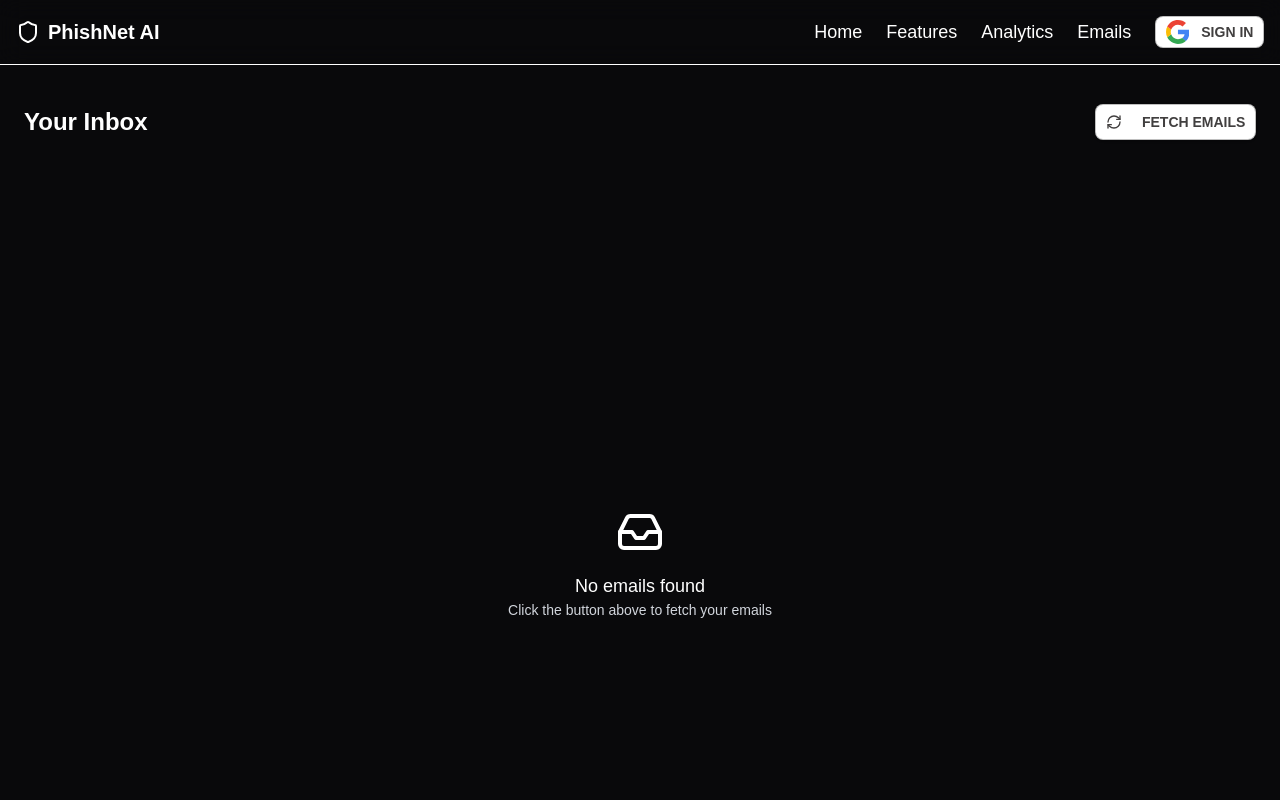
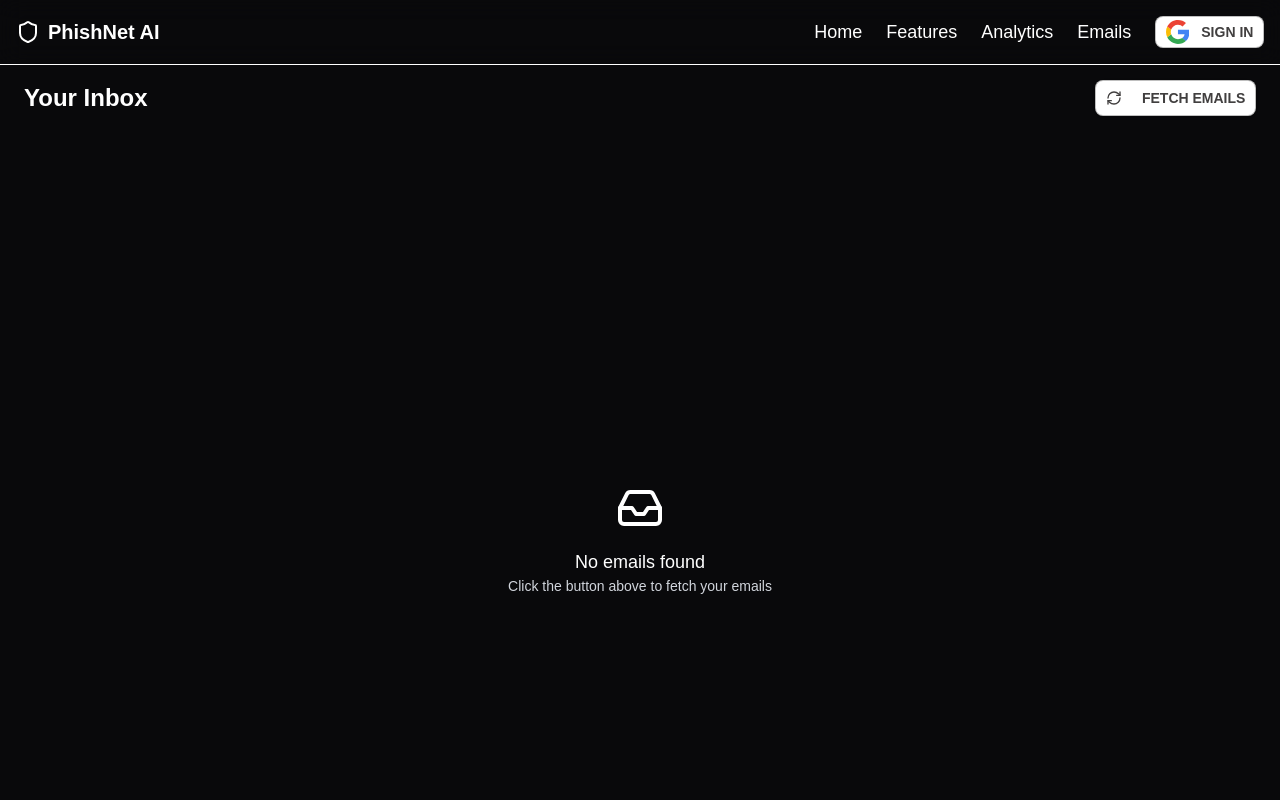
Before and after one commit to anshshah23/LockNCode_Abhishek, a Next.js app in the folder lockncode_abhishek/: page /emailList in a window 1280 px wide. Shown: the top 800 px of the page. Built offline with nearby package versions, Linux system fonts and the light colour scheme.

Commit message:
padding change

```diff
--- a/lockncode_abhishek/src/app/emailList/page.jsx
+++ b/lockncode_abhishek/src/app/emailList/page.jsx
@@ -78,7 +78,7 @@
     return (
         <div className="w-full min-h-screen p-4 md:p-6 bg-zinc-950 text-white">
             {/* Inbox Header */}
-            <div className="flex flex-wrap items-center justify-between gap-4 mb-6 pt-20">
+            <div className="flex flex-wrap items-center justify-between gap-4 mb-6 pt-14">
                 <h2 className="text-2xl font-bold">Your Inbox</h2>
                 <Button
                     onClick={loadEmails}
```
